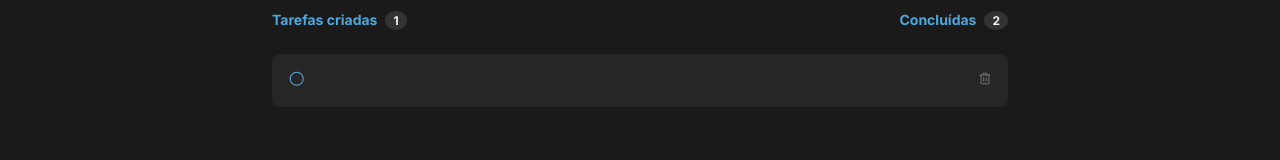
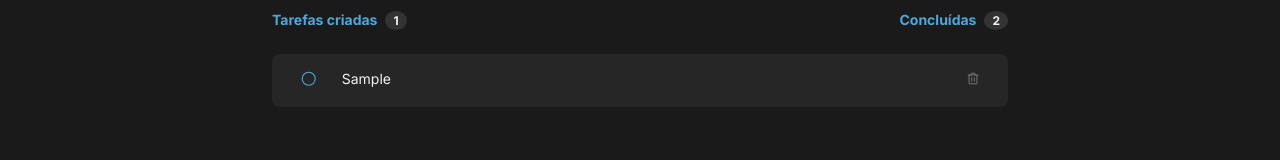
Before and after one commit to felipesiqg/ignite-react-challenge-1-to-do-list, a React (Vite) app: page / in a window 1280 px wide. Both pictures are taken after typing "Sample" into the empty fields and a click on the button "Criar". Shown: the part 280-440 px from the top of the page. Built offline with nearby package versions, Linux system fonts and the light colour scheme.

Commit message:
Fix the task list (problem with sync state on task list). Fix the position of the buttons and the text on the tasks

```diff
--- a/src/components/CreateNewTask.jsx
+++ b/src/components/CreateNewTask.jsx
@@ -3,20 +3,17 @@ import styles from './CreateNewTask.module.css'
 import { useState } from 'react'
 
 export function CreateNewTask({onGetNewTask}) {
-    const [newTaskText, setNewTaskText] = useState('')
     const [newTask, setNewTask] = useState('')
 
     function handleCreateNewTask(){
         event.preventDefault()
-        console.log(newTaskText)
-        setNewTask(newTaskText)
-        setNewTaskText('')
         onGetNewTask(newTask)
+        setNewTask('')
         }
 
    function handleNewTaskChange() {
     event.target.setCustomValidity('')
-    setNewTaskText(event.target.value)
+    setNewTask(event.target.value)
     }
 
     function handleNewTaskInvalid(){
@@ -27,7 +24,7 @@ export function CreateNewTask({onGetNewTask}) {
         <form onSubmit={handleCreateNewTask} className={styles.form} >
             <input
                 type="text"
-                value={newTaskText}
+                value={newTask}
                 placeholder="Adicione uma nova tarefa"
                 onChange={handleNewTaskChange}
                 onInvalid={handleNewTaskInvalid}
--- a/src/components/Task.module.css
+++ b/src/components/Task.module.css
@@ -12,10 +12,13 @@
 
 .taskContainer > p {
     font-size: 0.875rem;
+    width: calc(100% - 104px)
 }
 
 .taskContainer button {
     background: transparent;
     border: none;
     cursor: pointer;
+    margin-left: auto;
+    margin-right: auto
 }
```
